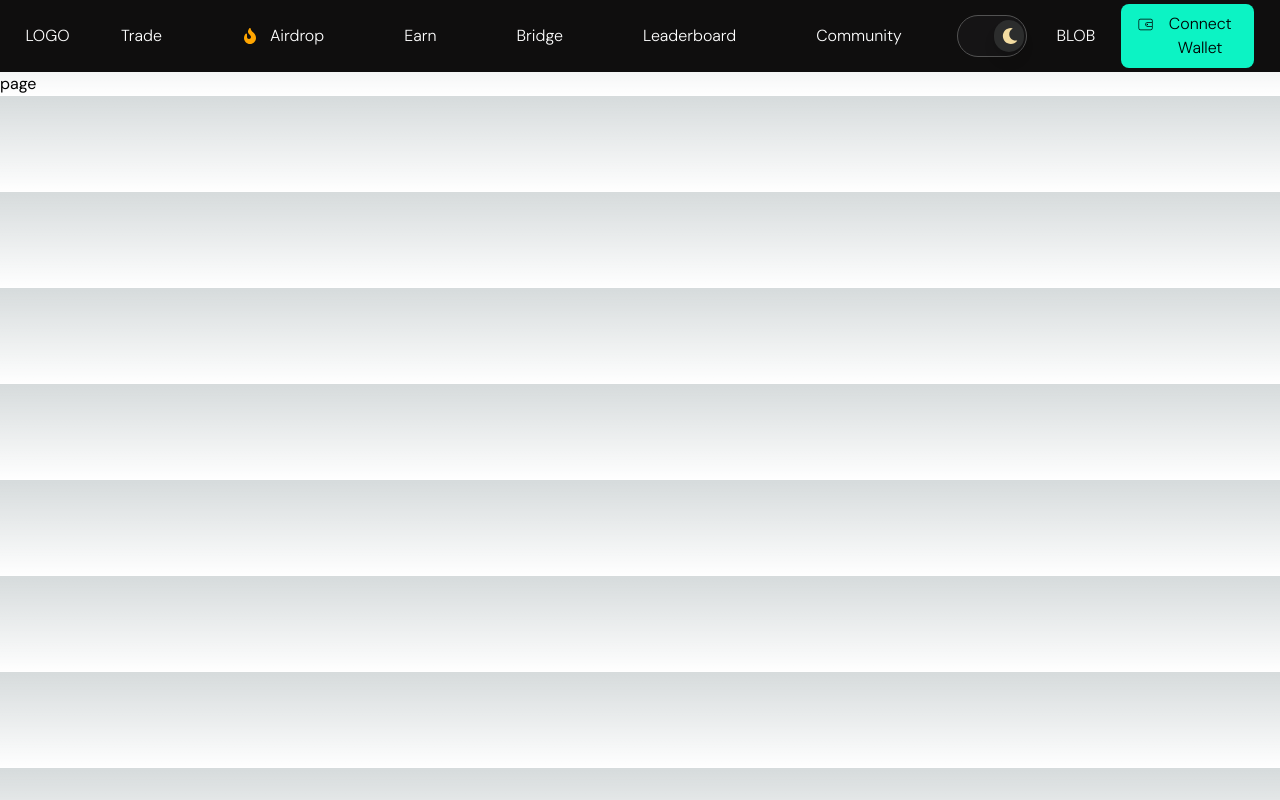
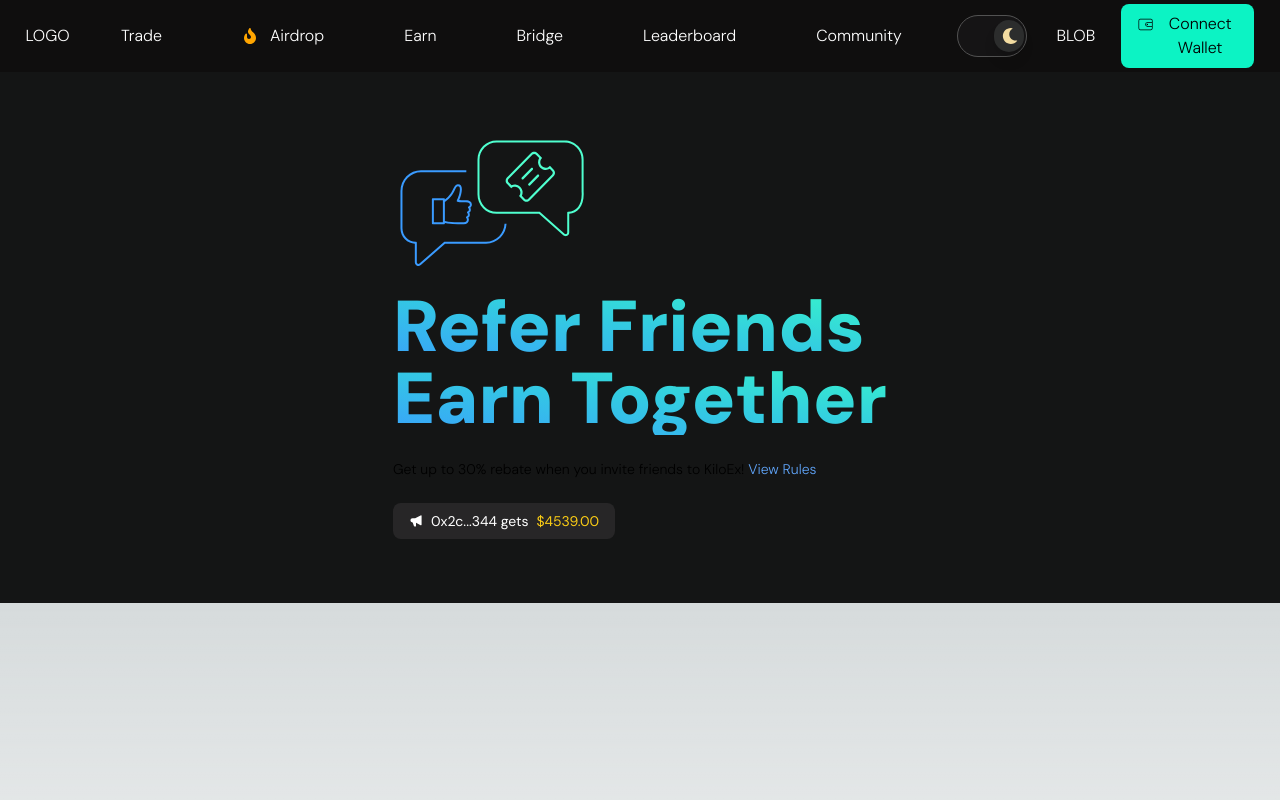
Before and after one commit to Remex-Trade/landing-page, a Next.js app: page /site/Referral in a window 1280 px wide. Built offline with nearby package versions, Linux system fonts and the light colour scheme.

Commit message:
Refferal page started

```diff
--- a/app/site/Referral/page.js
+++ b/app/site/Referral/page.js
@@ -1,8 +1,32 @@
 import React from 'react'
-
+import Image from 'next/image';
+import Link from 'next/link'
+import { HiSpeakerphone } from "react-icons/hi";
 const page = () => {
   return (
-    <div>page</div>
+    <div>
+        <div id='heading' className='bg-[#141515] w-[100vw] h-full py-16 flex flex-col items-center justify-center'>
+            <div className='flex items-start flex-col gap-6'>
+            <div>
+                <Image src='/Images/referral.svg' alt="Profile Picture" height={200} width={200} />
+            </div>
+            <div className='flex flex-col text-7xl font-black '>
+                <span className='bg-gradient-to-tr from-[#39A2FA] via-[#33CBE2] to-[#37F6C9] text-transparent bg-clip-text'>Refer Friends</span>
+                <span className='bg-gradient-to-tr from-[#39A2FA] via-[#33CBE2] to-[#37F6C9] text-transparent bg-clip-text'>Earn Together</span>
+            </div>
+            <div className='text-sm font-light'>
+                <span>Get up to 30% rebate when you invite friends to KiloEx! </span>
+                <Link href="#" className='text-blue-400 hover:underline'>View Rules</Link>
+            </div>
+            <div className='rounded-lg bg-[#272627] text-sm flex items-center gap-2 text-white px-4 py-2'>
+                <span><HiSpeakerphone color='white'/></span>
+                <span>0x2c...344 gets</span>
+                <span className='text-yellow-400'>$4539.00</span>
+
+            </div>
+            </div>
+        </div>
+    </div>
   )
 }
 
```
Also changed, not shown: public/Images/referral.svg (added).
